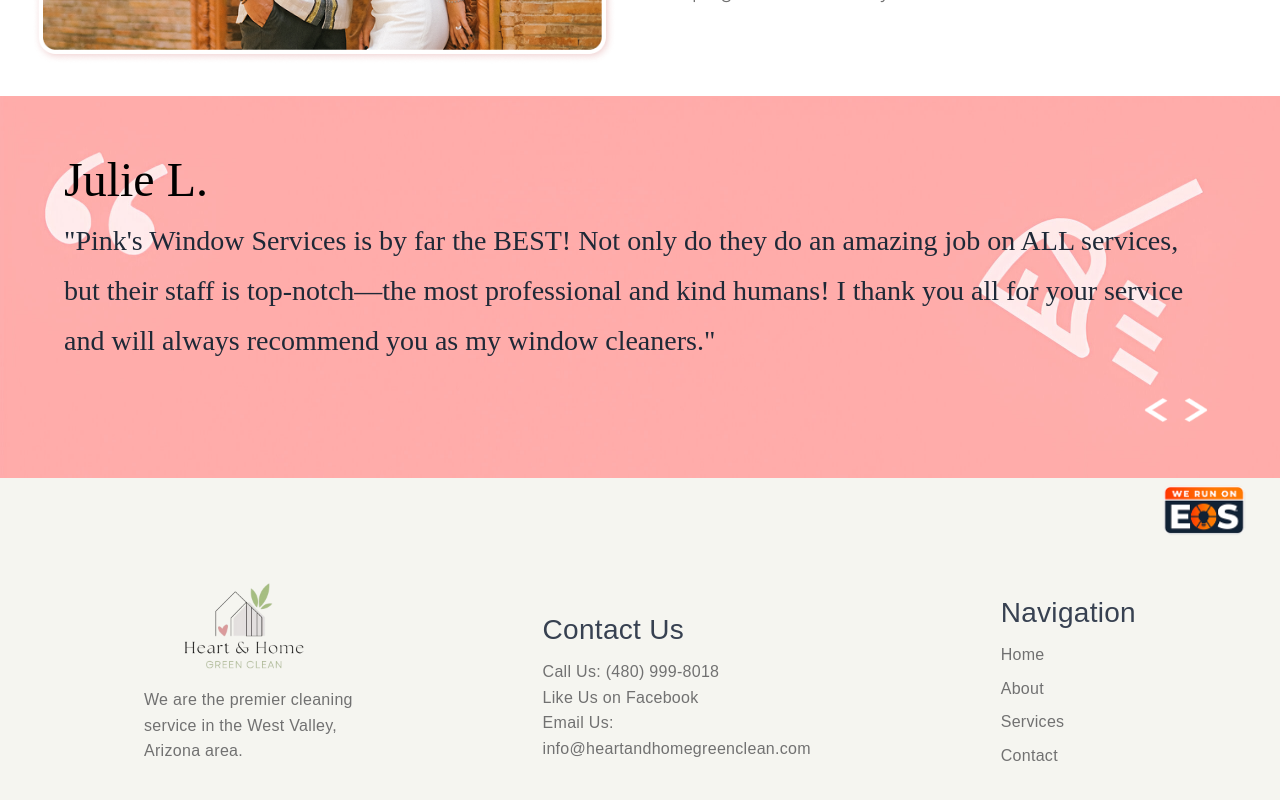
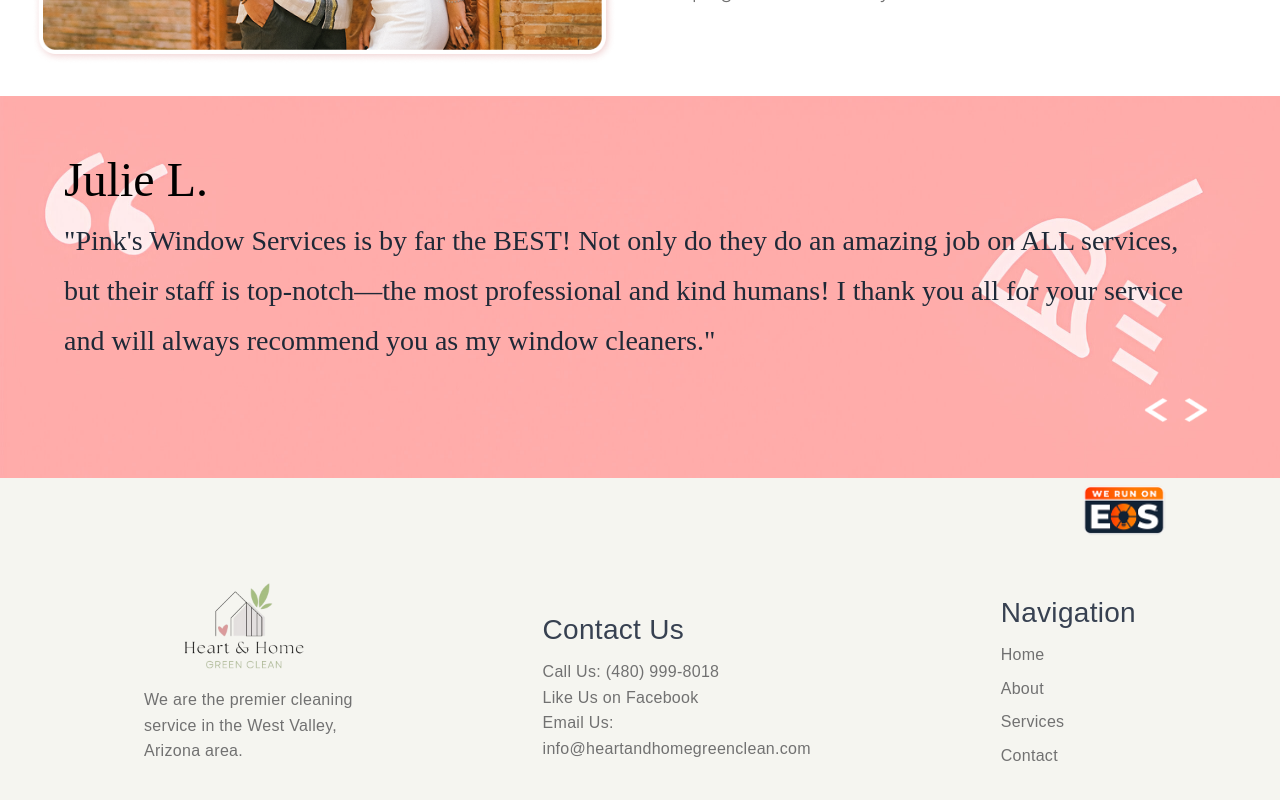
Before and after one commit to MaaniMaaz/heart, a React (Create React App) app: page /about in a window 1280 px wide. Shown: the part 852-1652 px from the top of the page. Built offline with nearby package versions, Linux system fonts and the light colour scheme.

Commit message:
fix some reponsive issue

```diff
--- a/src/Badges.jsx
+++ b/src/Badges.jsx
@@ -30,7 +30,7 @@ const BadgeGrid = () => {
 
   return (
     <div className="container px-4 mx-auto">
-      <div className="flex flex-wrap justify-center gap-4 md:gap-6 lg:gap-8 px-4 sm:px-8 md:px-12 lg:px-20 pb-8">
+      <div className="flex flex-wrap justify-center gap-[2px] md:gap-6 lg:gap-8 px-4 sm:px-8 md:px-12 lg:px-20 pb-8">
         {imageData.map((image) => (
           <div
             key={image.id}
--- a/src/EcoFriendly.jsx
+++ b/src/EcoFriendly.jsx
@@ -7,7 +7,7 @@ const EcoFriendlyCleaning = () => {
   const containerRef = useRef(null);
 
   return (
-    <div ref={containerRef} className="bg-white flex items-center justify-center py-8 md:py-16 lg:py-0 lg:min-h-screen md:min-h-[60vh]">
+    <div ref={containerRef} className="bg-white flex items-center justify-center py-8 md:py-16 lg:py-0 lg:min-h-screen ipad-pro:min-h-[55vh]">
       {/* Main container with asymmetric rounded corners exactly matching the image */}
       <div className="relative w-full max-w-[1500px] h-[400px] sm:h-[500px] md:h-[600px] overflow-hidden mx-4 md:mx-8"
            style={{
--- a/src/Footer.jsx
+++ b/src/Footer.jsx
@@ -6,13 +6,13 @@ import { Link } from "react-router-dom";
 const Footer = () => {
   return (
     <div className="bg-[#f5f5f0] text-gray-700 px-8 lg:px-12 xl:px-32">
-      <div className='flex lg:justify-end justify-end lg:-mr-[100px] '>
+      <div className='flex lg:justify-end justify-end lg:-mr-[100px] ipad-pro:-mr-[20px] '>
      <img src={logo} alt='' className='w-24 h-16' />
      </div>
       <div className="container mx-auto pt-0 pb-10  px-4 lg:-mt-[60px]">
         <div className="flex flex-col md:flex-row justify-between items-center">
           {/* Logo and Description */}
-          <div className="text-center md:text-left mb-8 md:mb-0">
+          <div className="text-center md:text-left mb-8 md:mb-0 ">
             <img
               alt="Heart & Home Green Clean logo with a house and a leaf"
               className="w-[200px] h-[200px] top-[40px] left-0 relative"
--- a/tailwind.config.js
+++ b/tailwind.config.js
@@ -19,6 +19,7 @@ export default {
         'iphone-12-pro': '390px',
         'galaxy-s8-plus': '360px',
         'ipad-air': '820px',
+        'ipad-pro': { 'min': '1024px', 'max': '1366px' },
       },
     },
   },
```
